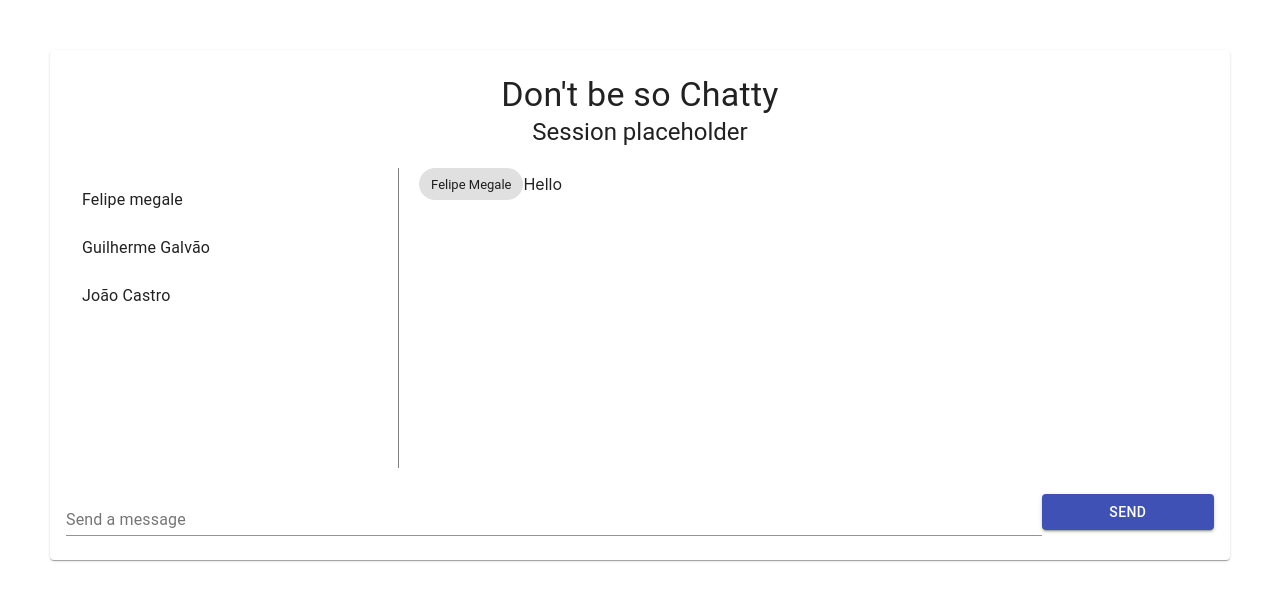
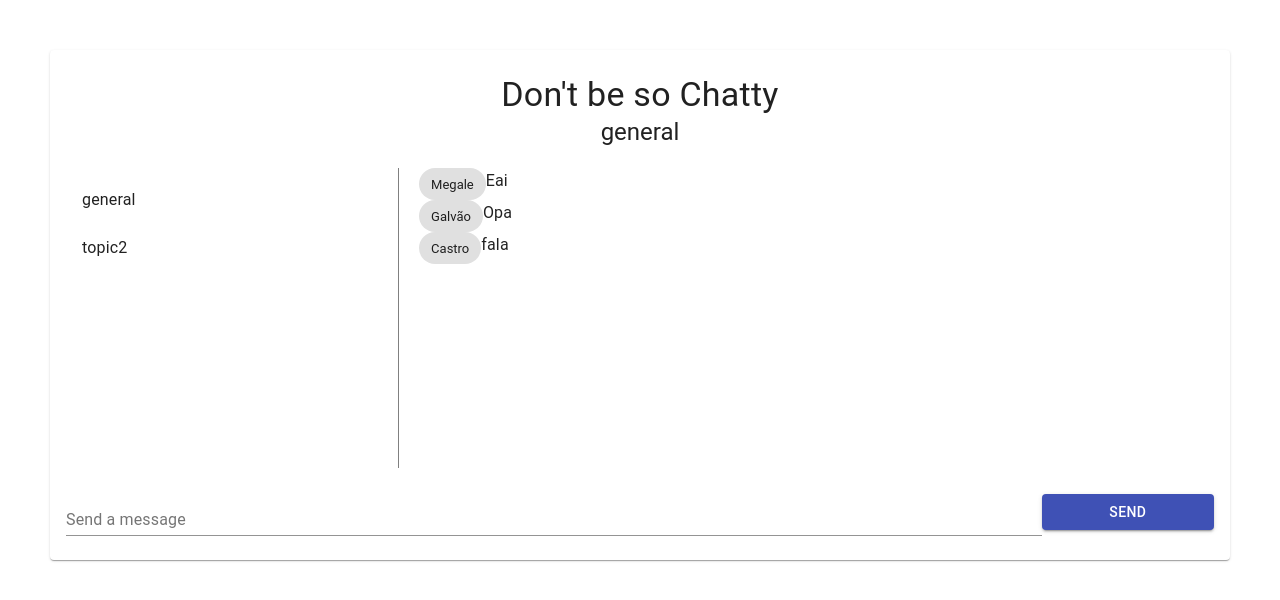
Before and after one commit to castrob/dontbesochatty, a React (Create React App) app: page / in a window 1280 px wide. Shown: the top 600 px of the page. Built offline with nearby package versions, Linux system fonts and the light colour scheme.

Commit message:
Front-end client working with mock data

```diff
--- a/src/App.js
+++ b/src/App.js
@@ -2,16 +2,18 @@ import React from 'react';
 import logo from './logo.svg';
 import './App.css';
 
-
 // Imports
 
 import Dashboard from './Dashboard';
+import Store from './Store';
 
 function App() {
   return (
     <div className="App">
       <header className="App-header">
-        <Dashboard />
+        <Store>
+          <Dashboard />
+        </Store>
       </header>
     </div>
   );
--- a/src/Dashboard.js
+++ b/src/Dashboard.js
@@ -9,6 +9,8 @@ import React from 'react';
 import TextField from '@material-ui/core/TextField';
 import Typography from '@material-ui/core/Typography';
 
+
+import {CTX} from './Store';
 
 const useStyles = makeStyles(theme => ({
     root: {
@@ -41,6 +43,14 @@ export default function Dashboard () {
 
     const classes = useStyles();
 
+    // CTX Store
+    const [allChats] = React.useContext(CTX);
+
+    const topics = Object.keys(allChats);
+
+
+    // local state
+    const [activeTopic, changeActiveTopic] = React.useState(topics[0]);
     const [textValue, changeTextValue] = React.useState('');
 
     return(
@@ -50,14 +60,14 @@ export default function Dashboard () {
                     Don't be so Chatty
                 </Typography>
                 <Typography variant="h5" component="h5">
-                    Session placeholder
+                    {activeTopic}
                 </Typography>
                 <div className={classes.flex}>
                     <div className={classes.topicsWindow}>
                         <List>
                             {
-                                ['Felipe megale', 'Guilherme Galvão', 'João Castro'].map(topic => (
-                                    <ListItem key={topic} button>
+                               topics.map(topic => (
+                                    <ListItem onClick={e => changeActiveTopic(e.target.innerText)} key={topic} button>
                                         <ListItemText primary={topic} />
                                     </ListItem>
                                 ))
@@ -66,10 +76,10 @@ export default function Dashboard () {
                     </div>
                     <div className={classes.chatWindow}>
                         {
-                            [{from: 'Felipe Megale', msg: 'Hello'}].map((chat, i) => (
+                            allChats[activeTopic].map((chat, i) => (
                                 <div className={classes.flex} key={i}>
                                     <Chip label={chat.from} className={classes.chip} />
-                                    <Typography variant="p" > {chat.msg} </Typography>
+                                    <Typography variant="body1" gutterBottom> {chat.msg} </Typography>
                                 </div>
                             ))
                         }
--- /dev/null
+++ b/src/Store.js
@@ -0,0 +1,68 @@
+import React from 'react';
+
+export const CTX = React.createContext();
+
+/*
+    msg {
+        from: 'username'
+        msg: 'hello'
+        topic: 'general'
+    }
+
+    state {
+        general: [
+            {msg}, {msg}, {msg}, {newmsg}
+        ]
+        topic2: [
+            {msg}, {msg}, {msg}
+        ]
+        .
+        .
+        .
+    }
+*/
+
+const initState = {
+    general: [
+        {from: 'Megale', msg: 'Eai'},
+        {from: 'Galvão', msg: 'Opa'},
+        {from: 'Castro', msg: 'fala'}
+    ],
+    topic2: [
+        {from: 'Megale', msg: 'hello'},
+        {from: 'Galvão', msg: 'hi'}
+    ]
+}
+
+function reducer(state, action) {
+
+    const {from, msg, topic} = action.payload;
+
+    switch (action.type) {
+        case 'RECEIVE_MESSAGE':
+            return {
+                ...state,
+                [topic]: [
+                    ...state[topic],
+                    {
+                        from,
+                        msg
+                    }
+                ]
+            }
+            default:
+                return state
+    }
+}
+
+
+export default function Store(props) {
+
+    const reducerHook = React.useReducer(reducer, initState);
+
+    return (
+        <CTX.Provider value={reducerHook}>
+            {props.children}
+        </CTX.Provider>
+    )
+}
```
Also changed, not shown: 2 other files (tests, documents, lock files or other folders).
